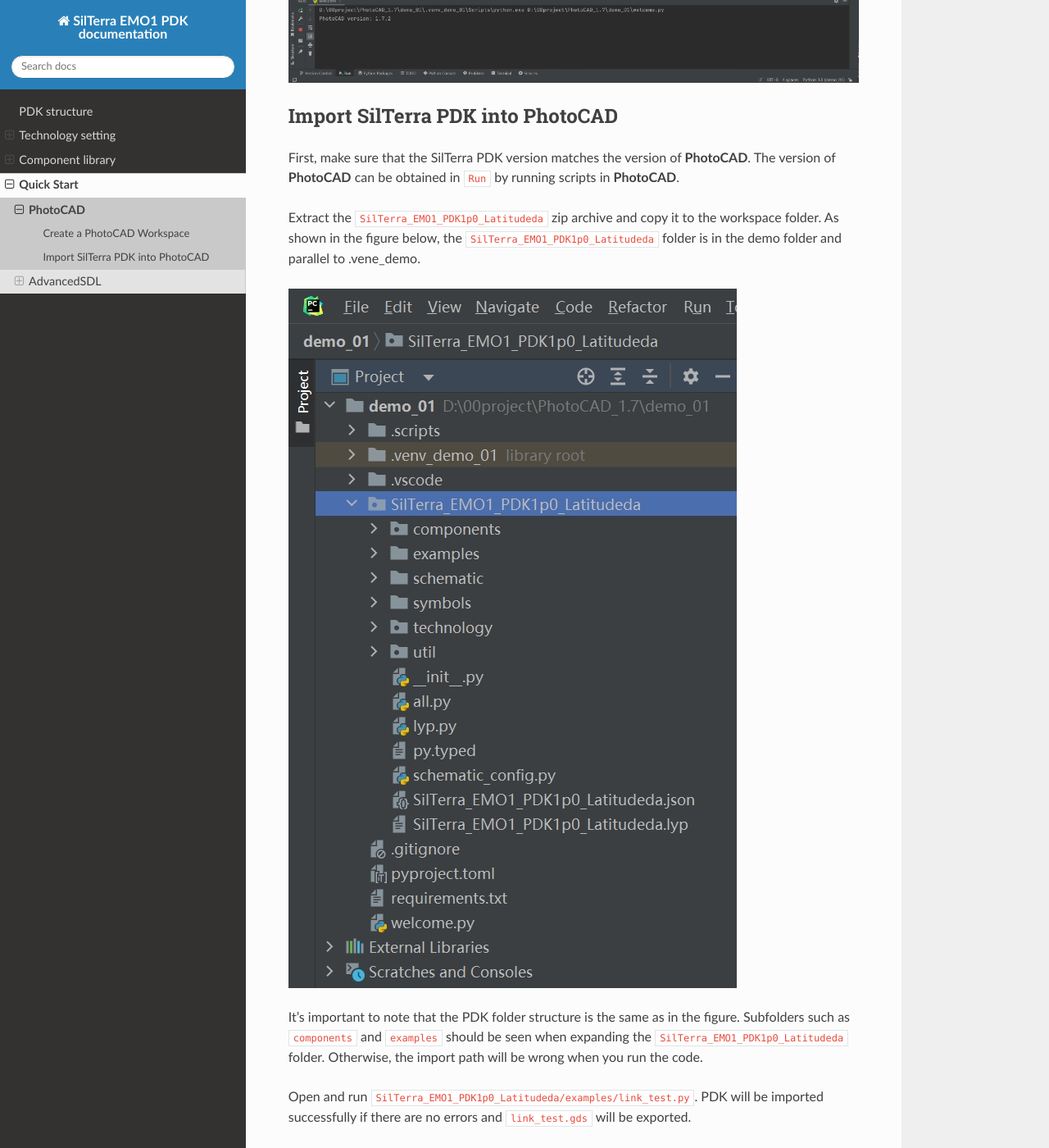
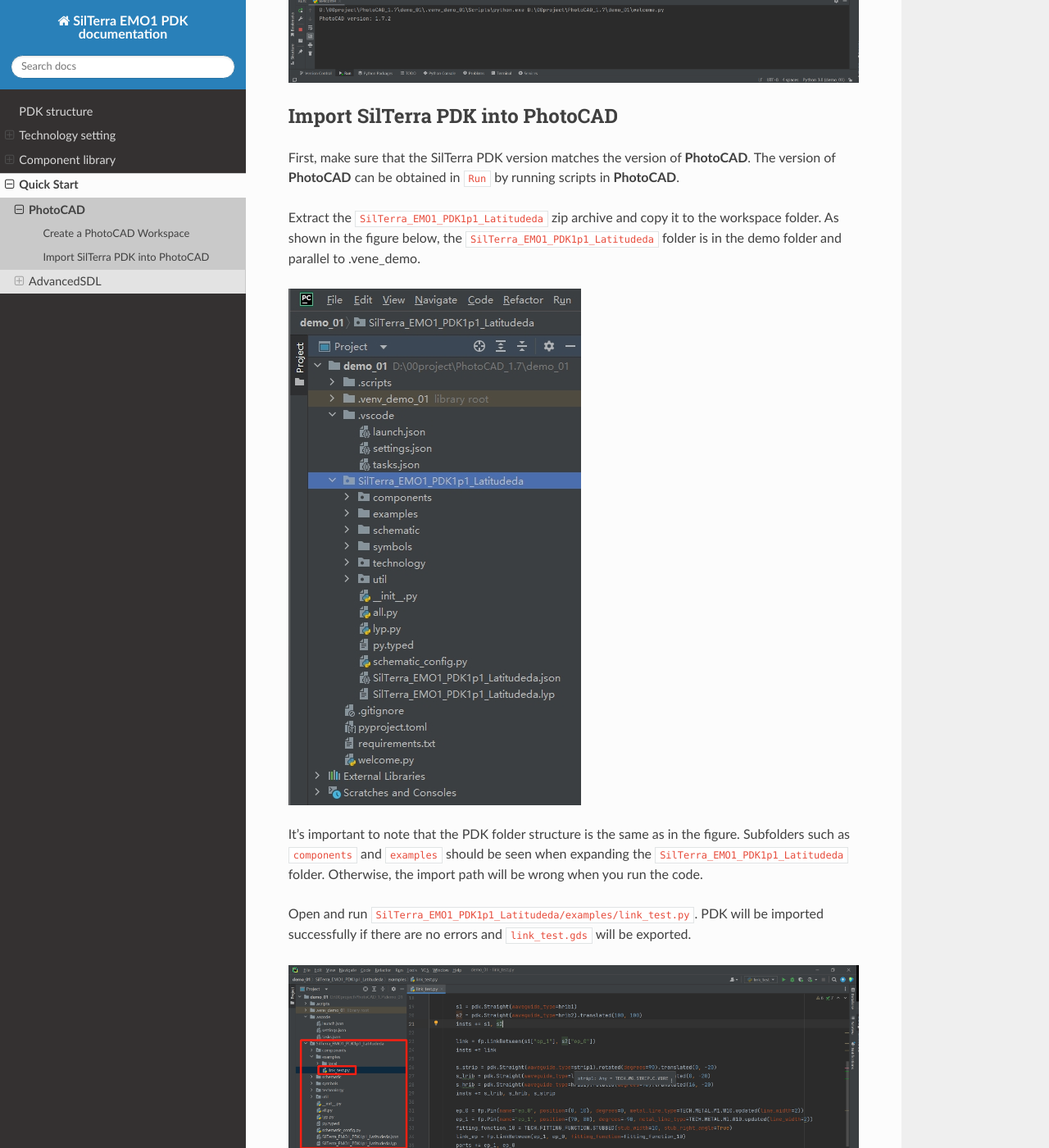
Before and after one commit to Latitudeda/SilTerra_EMO1_RDL_PDK, a Sphinx documentation site: the page built from docs/source/source/quick_start/PhotoCAD.rst, in a window 1280 px wide and 1400 px high, scrolled down 3118 px. Shown: the whole window at 82% size. Built offline with Sphinx 7.4.7 and the Read the Docs theme 3.1.0, drawn with Linux system fonts in a browser that asks for light colours; pages that are not in the unit, such as notebooks, are missing from menus.

Commit message:
PDK1p1 PhotoCAD part update

```diff
--- a/docs/source/source/conf.py
+++ b/docs/source/source/conf.py
@@ -6,8 +6,8 @@
 copyright = '2024, Latitudeda.com'
 author = 'latitudeda.com'
 
-release = '1.0'
-version = '1.0.0'
+release = '1.1'
+version = '1.1.0'
 
 # -- General configuration
 
--- a/docs/source/source/intro/install_photocad.rst
+++ b/docs/source/source/intro/install_photocad.rst
@@ -3,6 +3,6 @@
 
 Once Python and Pycharm are installed, you can follow the instructions to install **PhotoCAD** via **PIC Studio**. After installation, we will find the completed **fnpcell** and **gpdk** packages in ``Lib>site-packages``. **fnpcell** is the main package of **PhotoCAD**, which is used for parametric layout component scripts and layout routing scripts. **gpdk** is a collection of all examples in **PhotoCAD**. It contains both component cell layout scripts and other design templates based on parametric component cells.
 
-To install SilTerra PDK package to **PhotoCAD**, extract ``SilTerra_EMO1_PDK1p0_Latitudeda.zip`` to the project folder.
+To install SilTerra PDK package to **PhotoCAD**, extract ``SilTerra_EMO1_PDK1p1_Latitudeda.zip`` to the project folder.
 
 .. image:: ../images/install.png
--- a/docs/source/source/quick_start/ASDL.rst
+++ b/docs/source/source/quick_start/ASDL.rst
@@ -28,7 +28,7 @@
 
 .. image:: ../images/ASDL_5.png
 
-Wait for the contents of ``Import SilTerra_EMO1_PDK1p0_Latitudeda pdk symbols succeed`` to appear in the output.
+Wait for the contents of ``Import SilTerra_EMO1_PDK1p1_Latitudeda pdk symbols succeed`` to appear in the output.
 
 .. image:: ../images/ASDL_6.png
 
--- a/docs/source/source/quick_start/PhotoCAD.rst
+++ b/docs/source/source/quick_start/PhotoCAD.rst
@@ -53,12 +53,12 @@
 
 First, make sure that the SilTerra PDK version matches the version of **PhotoCAD**. The version of **PhotoCAD** can be obtained in ``Run`` by running scripts in **PhotoCAD**.
 
-Extract the ``SilTerra_EMO1_PDK1p0_Latitudeda`` zip archive and copy it to the workspace folder. As shown in the figure below, the ``SilTerra_EMO1_PDK1p0_Latitudeda`` folder is in the demo folder and parallel to .vene_demo.
+Extract the ``SilTerra_EMO1_PDK1p1_Latitudeda`` zip archive and copy it to the workspace folder. As shown in the figure below, the ``SilTerra_EMO1_PDK1p1_Latitudeda`` folder is in the demo folder and parallel to .vene_demo.
 
 .. image:: ../images/PhotoCAD_6.png
 
-It's important to note that the PDK folder structure is the same as in the figure. Subfolders such as ``components`` and ``examples`` should be seen when expanding the ``SilTerra_EMO1_PDK1p0_Latitudeda`` folder. Otherwise, the import path will be wrong when you run the code.
+It's important to note that the PDK folder structure is the same as in the figure. Subfolders such as ``components`` and ``examples`` should be seen when expanding the ``SilTerra_EMO1_PDK1p1_Latitudeda`` folder. Otherwise, the import path will be wrong when you run the code.
 
-Open and run ``SilTerra_EMO1_PDK1p0_Latitudeda/examples/link_test.py``. PDK will be imported successfully if there are no errors and ``link_test.gds`` will be exported.
+Open and run ``SilTerra_EMO1_PDK1p1_Latitudeda/examples/link_test.py``. PDK will be imported successfully if there are no errors and ``link_test.gds`` will be exported.
 
 .. image:: ../images/PhotoCAD_7.png
--- a/docs/source/source/structure/index.rst
+++ b/docs/source/source/structure/index.rst
@@ -3,7 +3,7 @@
 
 Process Design Kit (PDK) is a tool for designated users to generate circuit layouts based on SilTerra design rules and technology settings.
 
-``SilTerra_EMO1_PDK1p0_Latitudeda`` package includes six subfolders: ``components``, ``examples``, ``technology``, and ``util``.
+``SilTerra_EMO1_PDK1p1_Latitudeda`` package includes six subfolders: ``components``, ``examples``, ``technology``, and ``util``.
 
 * ``components``
 
@@ -26,6 +26,6 @@
 
     * Please see **PhotoCAD** online manual for more information.
 
-* ``SilTerra_EMO1_PDK1p0_Latitudeda.lyp`` : This file allows layout tools e.g. Klayout to recognize the layer information when displaying gds file to the layout tool.
+* ``SilTerra_EMO1_PDK1p1_Latitudeda.lyp`` : This file allows layout tools e.g. Klayout to recognize the layer information when displaying gds file to the layout tool.
 
     .. image:: ../images/lyp.png
--- a/docs/source/source/tech/layers.rst
+++ b/docs/source/source/tech/layers.rst
@@ -56,4 +56,4 @@
 
 
 
-For users using layout viewers (e.g. KLayout), they can import the layer properties file ``SilTerra_EMO1_PDK1p0_Latitudeda.lyp`` in the file folder.
+For users using layout viewers (e.g. KLayout), they can import the layer properties file ``SilTerra_EMO1_PDK1p1_Latitudeda.lyp`` in the file folder.
```
Also changed, not shown: docs/source/source/images/PhotoCAD_6.png, docs/source/source/images/PhotoCAD_7.png, docs/source/source/images/bend_bezier_strip.png, docs/source/source/images/bend_circular_strip.png, docs/source/source/images/bend_euler_strip.png, docs/source/source/images/install.png, docs/source/source/images/sbend_circular_strip.png, docs/source/source/images/sbend_cosine_strip.png, docs/source/source/images/sbend_strip.png, docs/source/source/images/straight_strip.png, docs/source/source/images/taper_linear_strip.png, docs/source/source/images/taper_parabolic_lrib.png.
